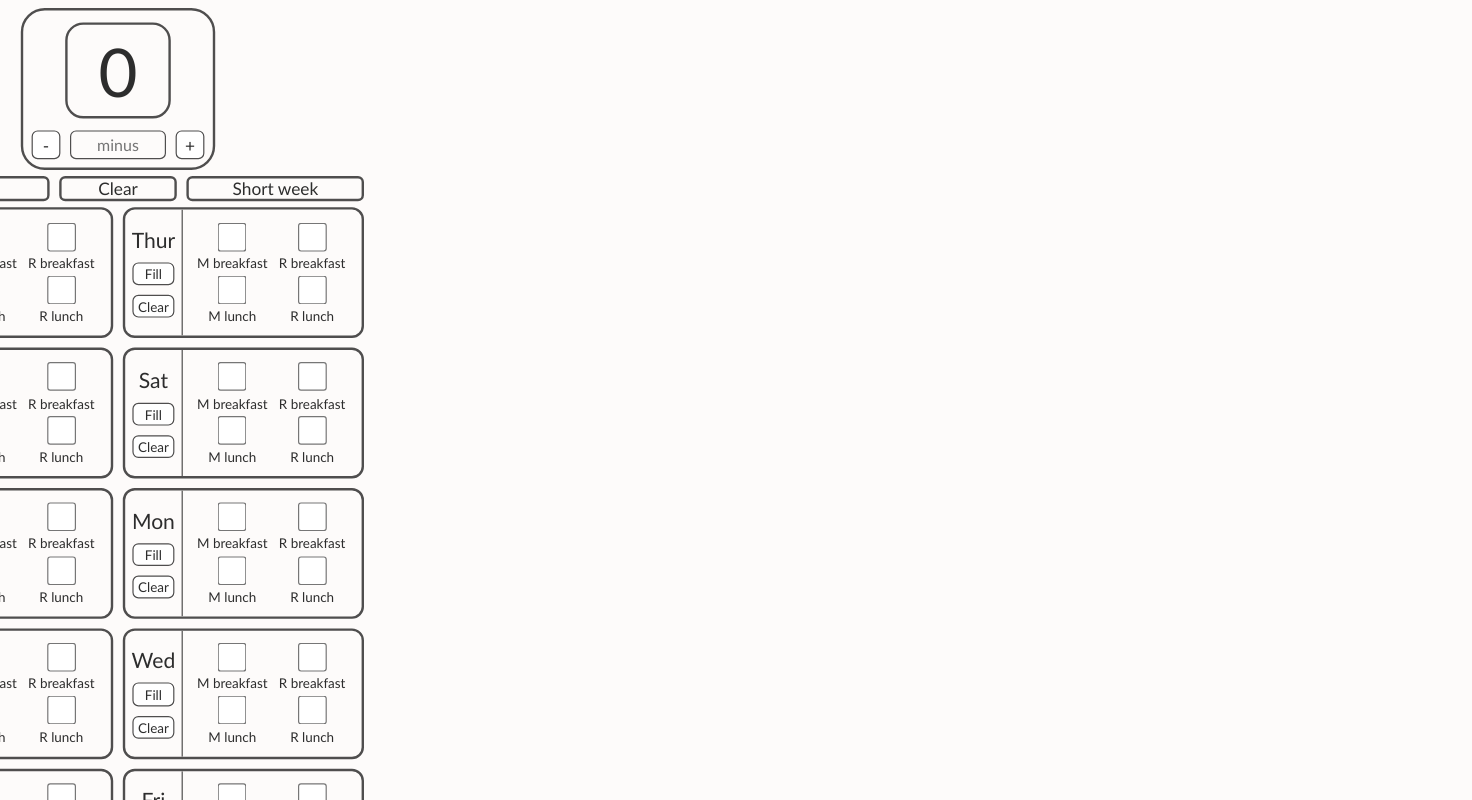
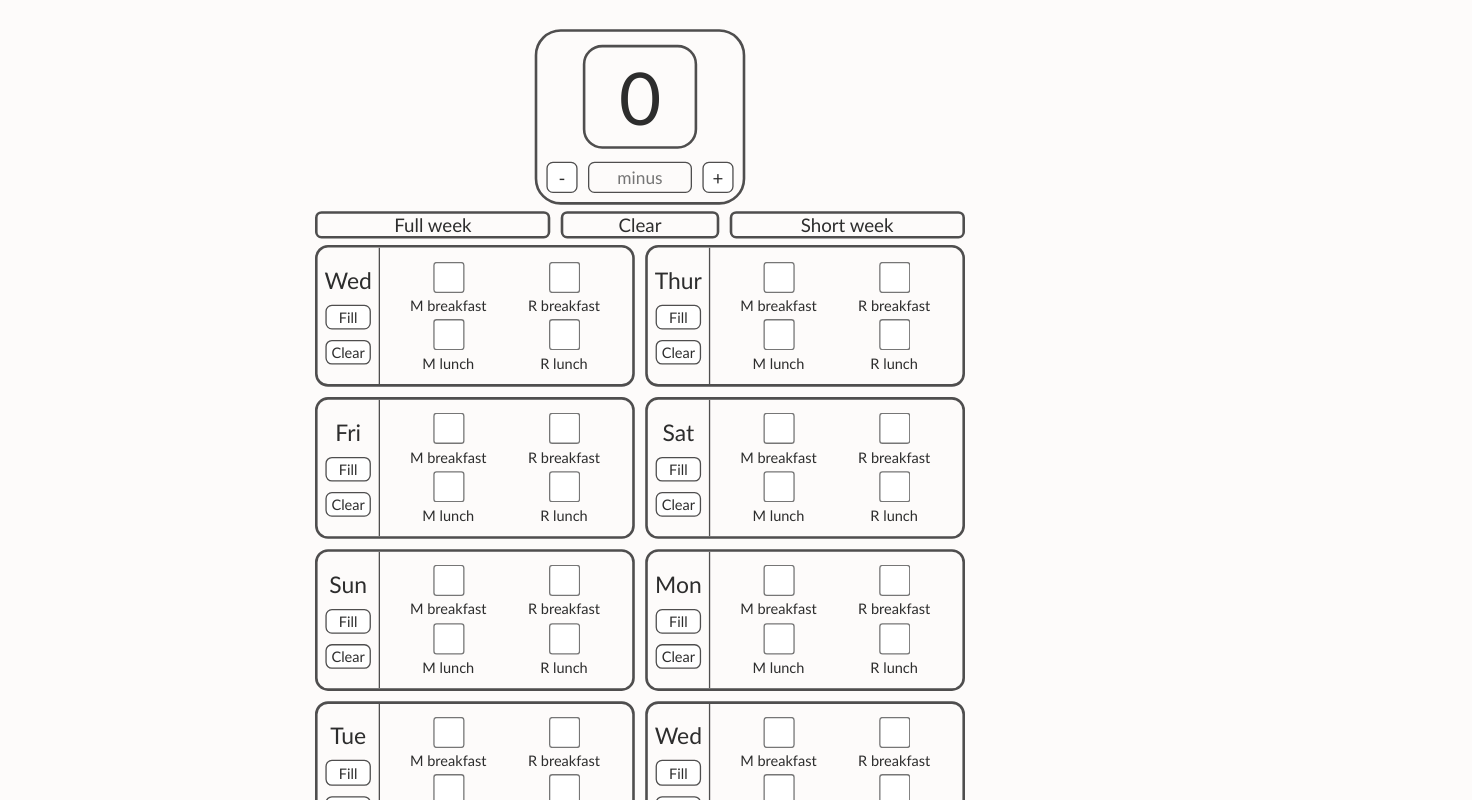
Before and after one commit to MsFairyViolet/AppleCounterReact, a Next.js app: page / in a window 1280 px wide. Shown: the top 800 px of the page, 1472 px wide, since content can reach past the window. Built offline with nearby package versions, Linux system fonts and the light colour scheme.

Commit message:
CSS Bug fixes
-Web bug: content off-centered
-Phone bug: scroll issues

```diff
--- a/src/app/globals.css
+++ b/src/app/globals.css
@@ -20,6 +20,7 @@
 @media (max-width: 600px) {
     .page {
         padding: 0.5rem;
+        padding-bottom: 0;
     }
 }
 
@@ -29,8 +30,11 @@
     }
 
     body {
-        transform: scale(1.2);
-        margin-top: 8vh;
+        transform: scale(1.3);
+        transform-origin: center;
+        display: flex;
+        justify-content: center;
+        margin-top: 15vh;
     }
 }
 
@@ -39,13 +43,13 @@ body {
 }
 
 .page {
-    width: min(100vw, 410px);
-    min-width: 325px;
-    height: 94vh;
+    width: 100vw;
+    min-width: 410px;
+    max-width: 500px;
+    height: 93vh;
     display: flex;
     flex-direction: column;
     align-items: center;
-    border-radius: 10px;
 }
 
 .counter-container {
```
